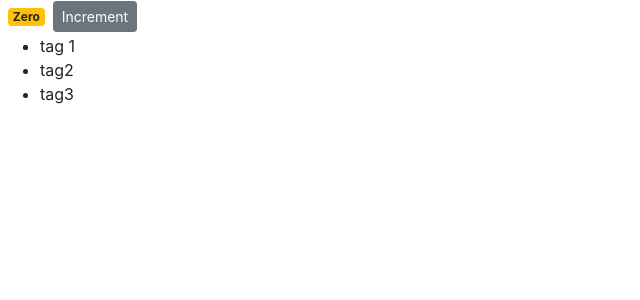
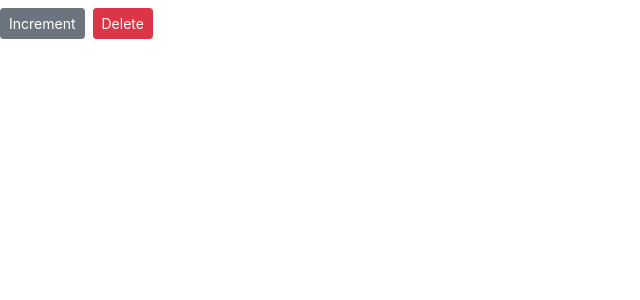
Before and after one commit to harriswill22/Counter-React-App, a React (Create React App) app: page / in a window 1280 px wide. Shown: the top 300 px of the page, without its empty margins (0-640 px from the left). Built offline with nearby package versions, Linux system fonts and the light colour scheme.

Commit message:
passing data to components

```diff
--- a/src/components/counter.jsx
+++ b/src/components/counter.jsx
@@ -2,29 +2,56 @@ import React, { Component } from "react";
 
 class Counter extends Component {
   state = {
-    count: 0,
-    tags:['tag 1', 'tag2', 'tag3']
+    value: this.props.value,
+    tags: ["tag 1", "tag2", "tag3"]
   };
   styles = {
     fontSize: "10px",
     fontWeight: "bold"
   };
 
+//   constructor(){
+//       super();
+//       this.handleIncrement = this.handleIncrement.bind(this);
+
+//   }
+
+  handleIncrement = () => {
+    this.setState({count: this.state.count +1 })
+
+  }
+
+  doHandleIncrement = () => {
+    this.handleIncrement({id: 1})
+  };
+
   renderTags() {
-      if(this.state.tags.length === 0) return <p> There are no tags!</p>
+    if (this.state.tags.length === 0) return <p> There are no tags!</p>;
 
-      return <ul><li>
-        {this.state.tags.map(tag => <li key={tag}>{tag}</li> )}
-      </li></ul>
-
+    return (
+      <ul>
+        <li>
+          {this.state.tags.map(tag => (
+            <li key={tag}>{tag}</li>
+          ))}
+        </li>
+      </ul>
+    );
   }
   render() {
     return (
       <div>
         <span className={this.getBadgeClasses()}>{this.formatCount()}</span>
-        <button className="btn btn-secondary btn-sm">Increment</button>
-        {this.state.tags.length === 0 && 'Please create a new tag'}
-        {this.renderTags()}
+        <button
+          onClick={ () => this.handleIncrement({id: 1})}
+          className="btn btn-secondary btn-sm"
+        >
+          Increment
+        </button>
+        <button onClick={this.handleDelete} className="btn btn-danger btn-sm m-2">Delete</button>
+        {this.state.tags.length === 0 && "Please create a new tag"}
+        {/* {this.renderTags()} */}
+
       </div>
     );
   }
```
